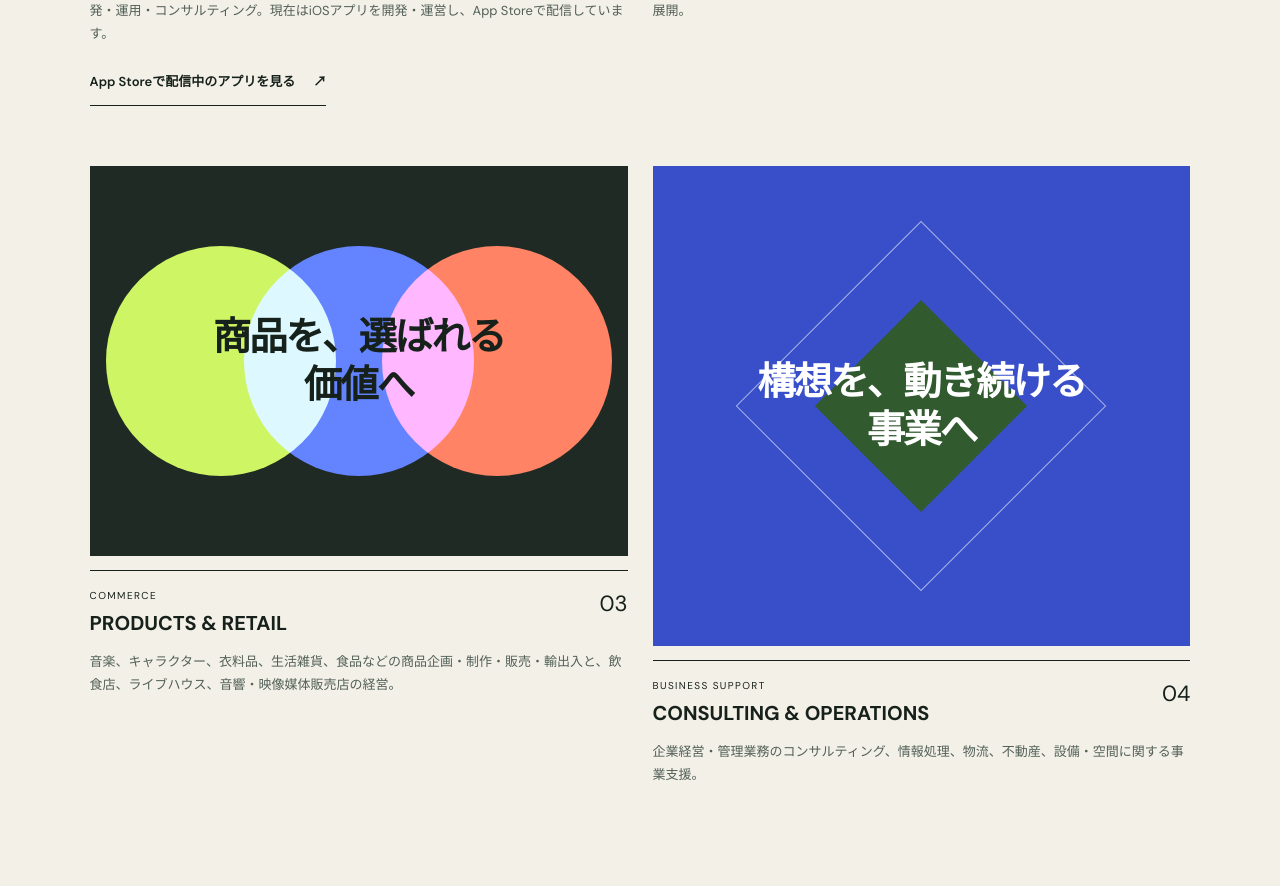
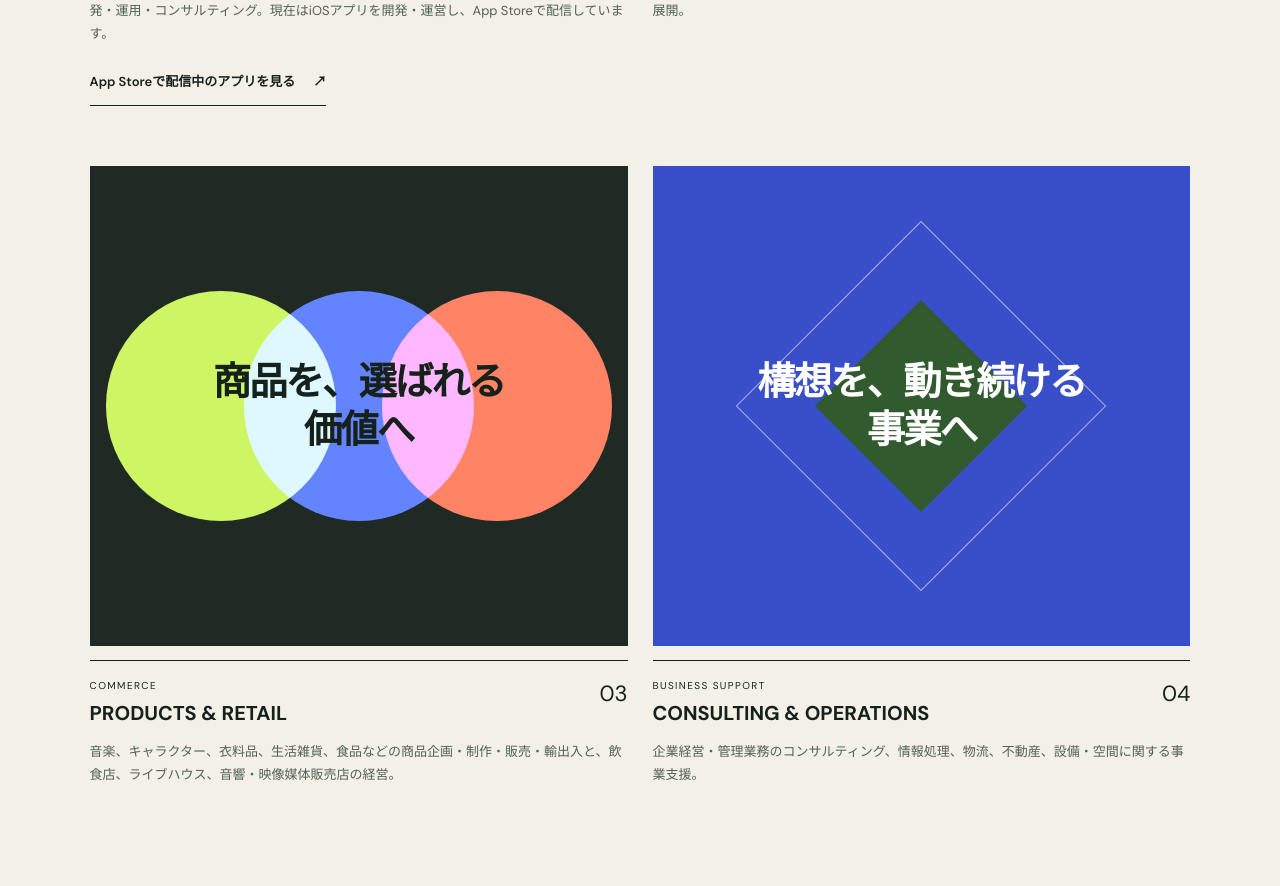
Before and after one commit to masuda-so/website, a Django app: page / in a window 1280 px wide. Shown: the part 2934-3820 px from the top of the page. Run offline with Django 5.2, Linux system fonts and the light colour scheme; parts of the project's set-up code (start-up, migrations or seed data) failed here and were passed over; some libraries are stand-ins or nearby versions.

Commit message:
Fix project card height consistency

```diff
--- a/website/static/css/project.css
+++ b/website/static/css/project.css
@@ -584,7 +584,6 @@ body.nexus-page {
 .nexus-page .art-three {
   align-items: center;
   justify-content: center;
-  min-height: 390px;
   color: white;
   background: #202a24;
 }
```
